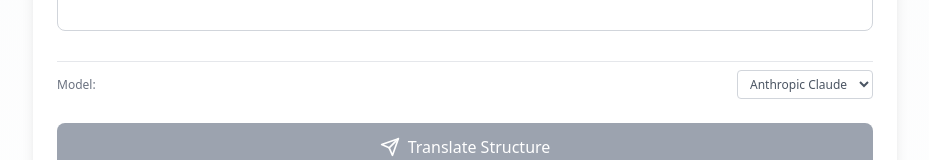
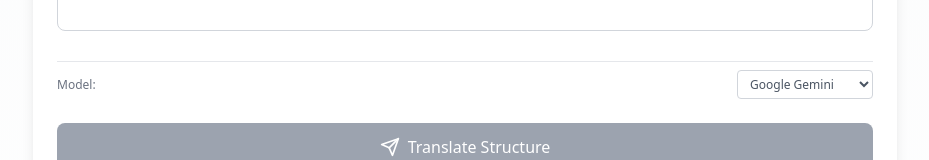
Before and after one commit to ServTrust/TrustNet, a Next.js app: page / in a window 1280 px wide. Shown: the part 519-679 px from the top of the page, without its empty margins (175-1104 px from the left). Built offline with nearby package versions, Linux system fonts and the light colour scheme.

Commit message:
Switch default API to Gemini in code and docs

```diff
--- a/src/app/api/translate/route.js
+++ b/src/app/api/translate/route.js
@@ -22,14 +22,14 @@ export async function POST(request) {
   try {
     // Step 1: Parse request body
     let text
-    let model = 'anthropic'
+    let model = 'gemini'
     let targetDomain = null
     let userPrompt = null
     let context = null
     try {
       const body = await request.json()
       text = body.text
-      model = body.model && SUPPORTED_MODELS[body.model] ? body.model : 'anthropic'
+      model = body.model && SUPPORTED_MODELS[body.model] ? body.model : 'gemini'
       targetDomain = body.targetDomain || null
       userPrompt = body.userPrompt || null
       context = body.context || null
@@ -87,10 +87,10 @@ export async function POST(request) {
 
     const conversationContext = context
       ? `\n\nThere is existing conversation context you should respect:\n${JSON.stringify(
-          context,
-          null,
-          2
-        ).slice(0, 4000)}\n\nTreat this as prior turns in the dialogue and avoid repeating yourself.`
+        context,
+        null,
+        2
+      ).slice(0, 4000)}\n\nTreat this as prior turns in the dialogue and avoid repeating yourself.`
       : ''
 
     const userPromptInstruction = userPrompt
@@ -256,14 +256,13 @@ async function callAnthropicAPI({ prompt, apiKey, requestId }) {
 
       try {
         errorData = JSON.parse(errorText)
-      } catch {}
+      } catch { }
     } catch (readError) {
       console.error(`[${requestId}] Failed to read error response:`, readError)
     }
 
     throw new Error(
-      `Anthropic API error (${response.status} ${response.statusText}): ${
-        errorData || errorText?.slice(0, 1000) || 'No error details available'
+      `Anthropic API error (${response.status} ${response.statusText}): ${errorData || errorText?.slice(0, 1000) || 'No error details available'
       }`
     )
   }
@@ -352,7 +351,7 @@ async function callGeminiAPI({ prompt, apiKey, requestId }) {
     try {
       const parsed = JSON.parse(responseText)
       details = parsed?.error?.message || parsed?.error?.details || parsed?.error || responseText
-    } catch {}
+    } catch { }
 
     const errorMessage =
       typeof details === 'string' ? details.slice(0, 1000) : JSON.stringify(details).slice(0, 1000)
--- a/src/components/CognitiveBridge.jsx
+++ b/src/components/CognitiveBridge.jsx
@@ -9,7 +9,7 @@ export default function CognitiveBridge() {
   const [loading, setLoading] = useState(false)
   const [loadingStatus, setLoadingStatus] = useState('')
   const [error, setError] = useState(null)
-  const [model, setModel] = useState('anthropic')
+  const [model, setModel] = useState('gemini')
   const [targetDomain, setTargetDomain] = useState('')
   const [userPrompt, setUserPrompt] = useState('')
   const [context, setContext] = useState(null)
@@ -40,14 +40,14 @@ export default function CognitiveBridge() {
 
   const modelOptions = [
     {
+      value: 'gemini',
+      label: 'Google Gemini',
+      helper: 'Flash model - fastest responses, great for quick drafts.',
+    },
+    {
       value: 'anthropic',
       label: 'Anthropic Claude',
       helper: 'Best for nuanced reasoning and longer outputs.',
-    },
-    {
-      value: 'gemini',
-      label: 'Google Gemini',
-      helper: 'Flash model - fastest responses, great for quick drafts.',
     },
   ]
 
@@ -204,8 +204,7 @@ export default function CognitiveBridge() {
                 value={input}
                 onChange={(e) => setInput(e.target.value)}
                 placeholder="Paste technical text, research papers, or specialized content here..."
-              className={`w-full h-48 p-4 border rounded-lg focus:ring-2 focus:ring-blue-500 focus:border-transparent resize-none ${
-                input.length > 5000 ? 'border-orange-300' : 'border-gray-300'
+                className={`w-full h-48 p-4 border rounded-lg focus:ring-2 focus:ring-blue-500 focus:border-transparent resize-none ${input.length > 5000 ? 'border-orange-300' : 'border-gray-300'
                   }`}
               />
               {input.length > 5000 && (
```
Also changed, not shown: 1 other file (tests, documents, lock files or other folders). Lines whose indentation alone changed are shown as unchanged.
